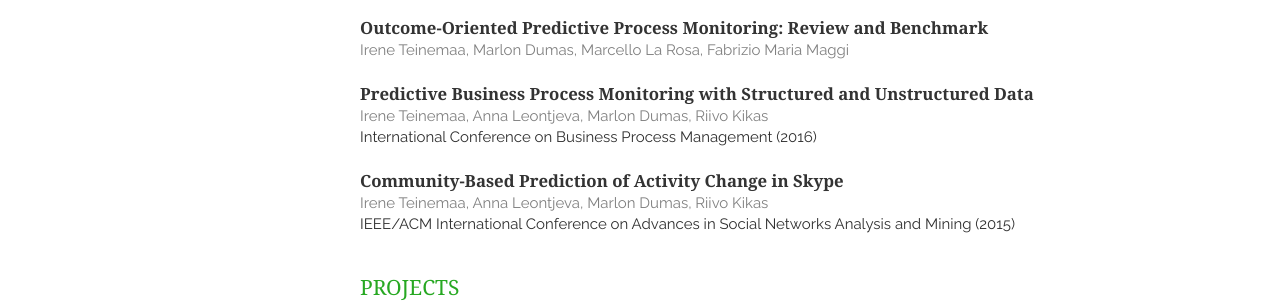
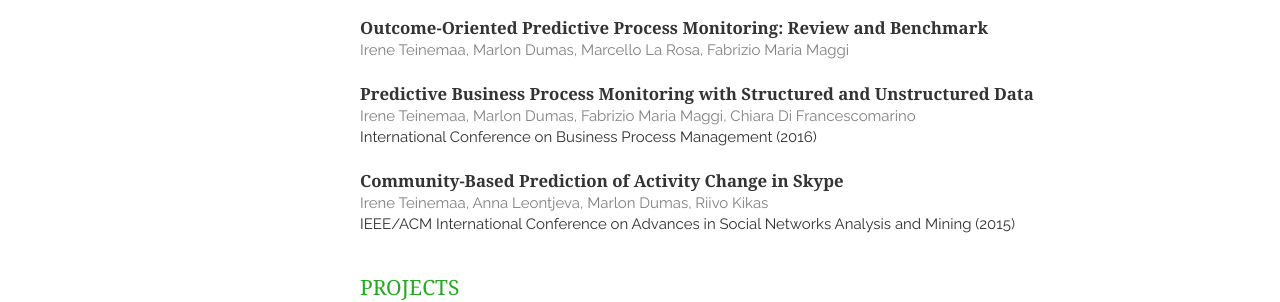
Before and after one commit to irhete/resume, a Jekyll site: the page built from index.html, in a window 1280 px wide. Shown: the part 1220-1522 px from the top of the page. Built offline with Jekyll 4.4.1, drawn with Linux system fonts in a browser that asks for light colours; nearby versions of some CDN libraries; the list of posts is cut into pages by our own code; a style sheet for code colours, icons or effects is not loaded.

Commit message:
Fixed publication

```diff
--- a/_includes/publications.html
+++ b/_includes/publications.html
@@ -32,7 +32,7 @@
     <article>
         <header>
             <h1><a href=https://link.springer.com/chapter/10.1007/978-3-319-45348-4_23>Predictive Business Process Monitoring with Structured and Unstructured Data</a></h1>
-            <span>Irene Teinemaa, Anna Leontjeva, Marlon Dumas, Riivo Kikas</span>
+            <span>Irene Teinemaa, Marlon Dumas, Fabrizio Maria Maggi, Chiara Di Francescomarino</span>
         </header>
         <p>International Conference on Business Process Management (2016)</p>
     </article>
```
